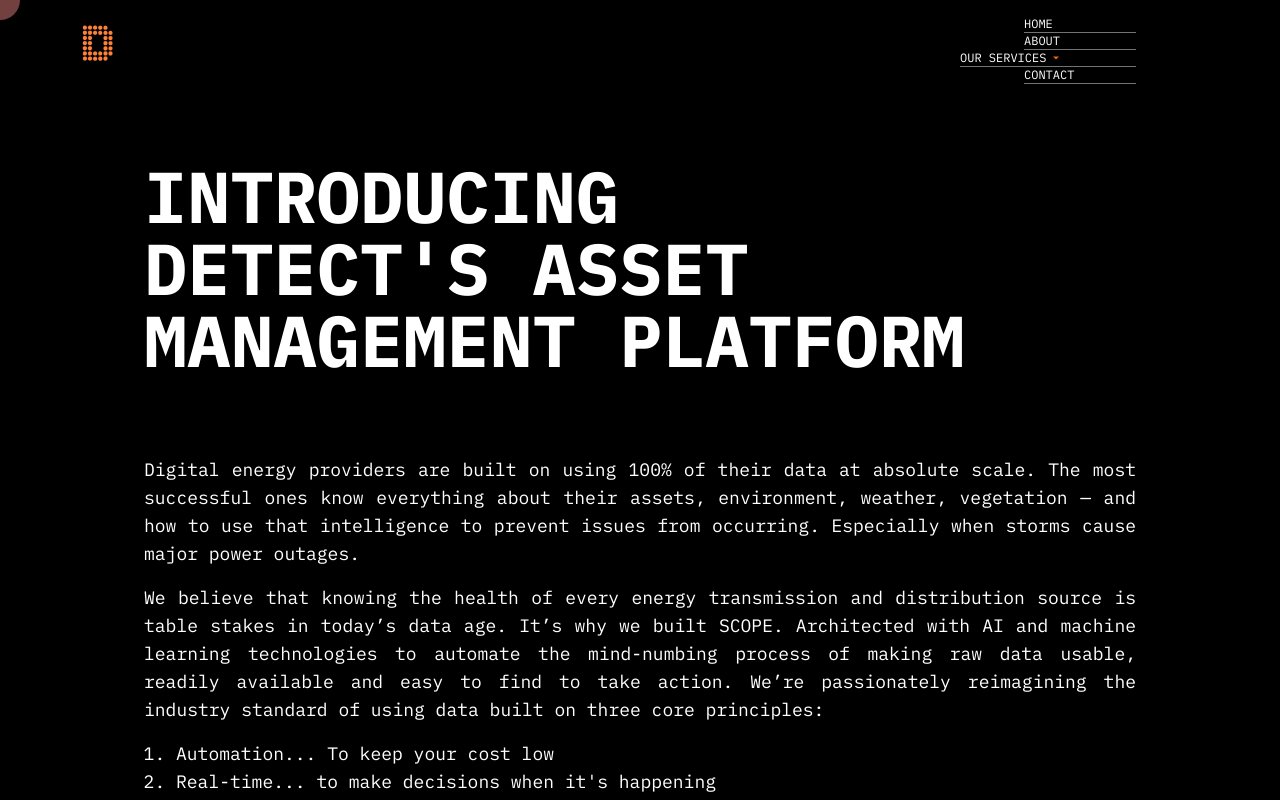
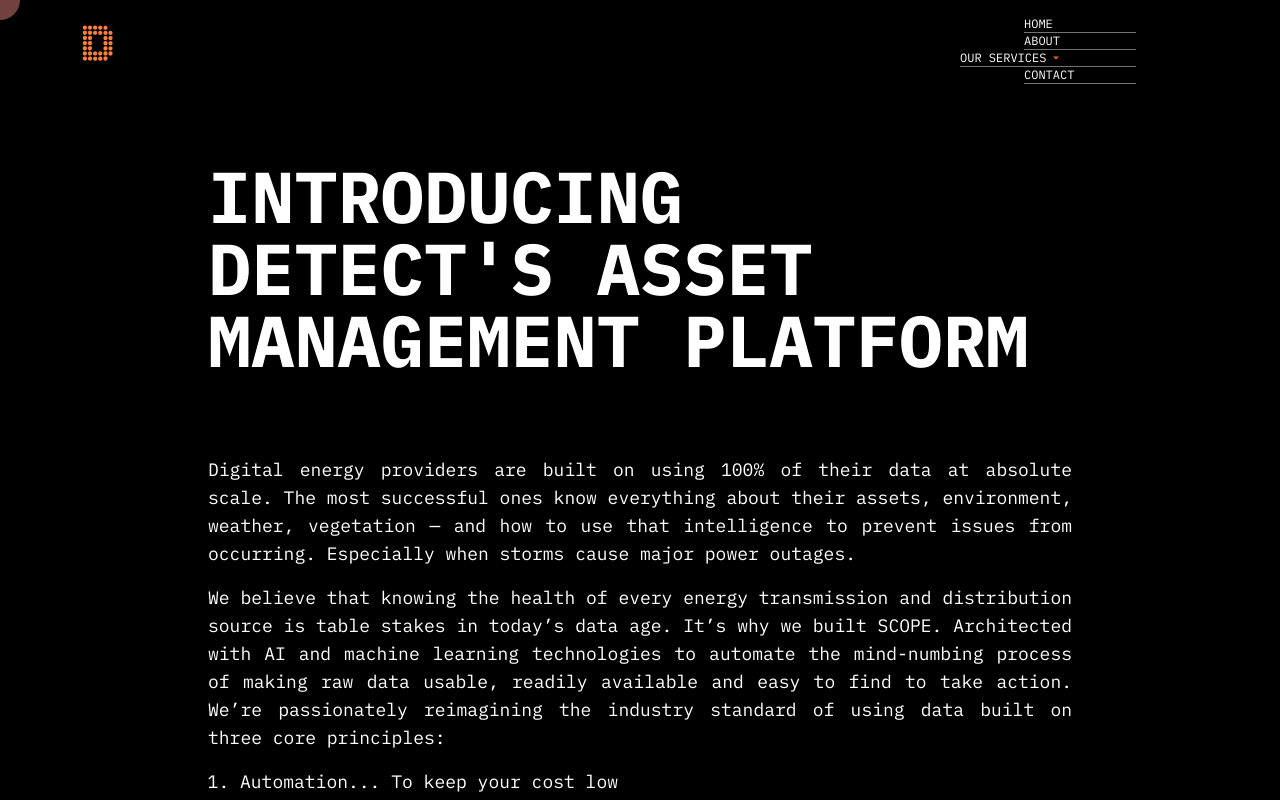
Before and after one commit to Generalsoi/detect-atlantic, a React (Vite) app: page /solutions/aisoftware in a window 1280 px wide. Shown: the top 800 px of the page. Built offline with nearby package versions, Linux system fonts and the light colour scheme.

Commit message:
fix: minor updates

```diff
--- a/src/layouts/solutions/platform.tsx
+++ b/src/layouts/solutions/platform.tsx
@@ -22,7 +22,7 @@ export const Platform: FC = () => {
     <div className="font-ibmPlexMono scroll-smooth text-white">
       <Navbar />
 
-      <div className="mt-20 md:mt-20 md:px-32 py-10 md:py-20 flex flex-col">
+      <div className="mt-20 md:mt-20 md:px-20 lg:px-[15%] py-10 md:py-20 flex flex-col">
         <div className="mb-10 md:mb-20 text-left px-4">
           <motion.h1
             className="text-4xl md:text-7xl font-bold uppercase"
```
